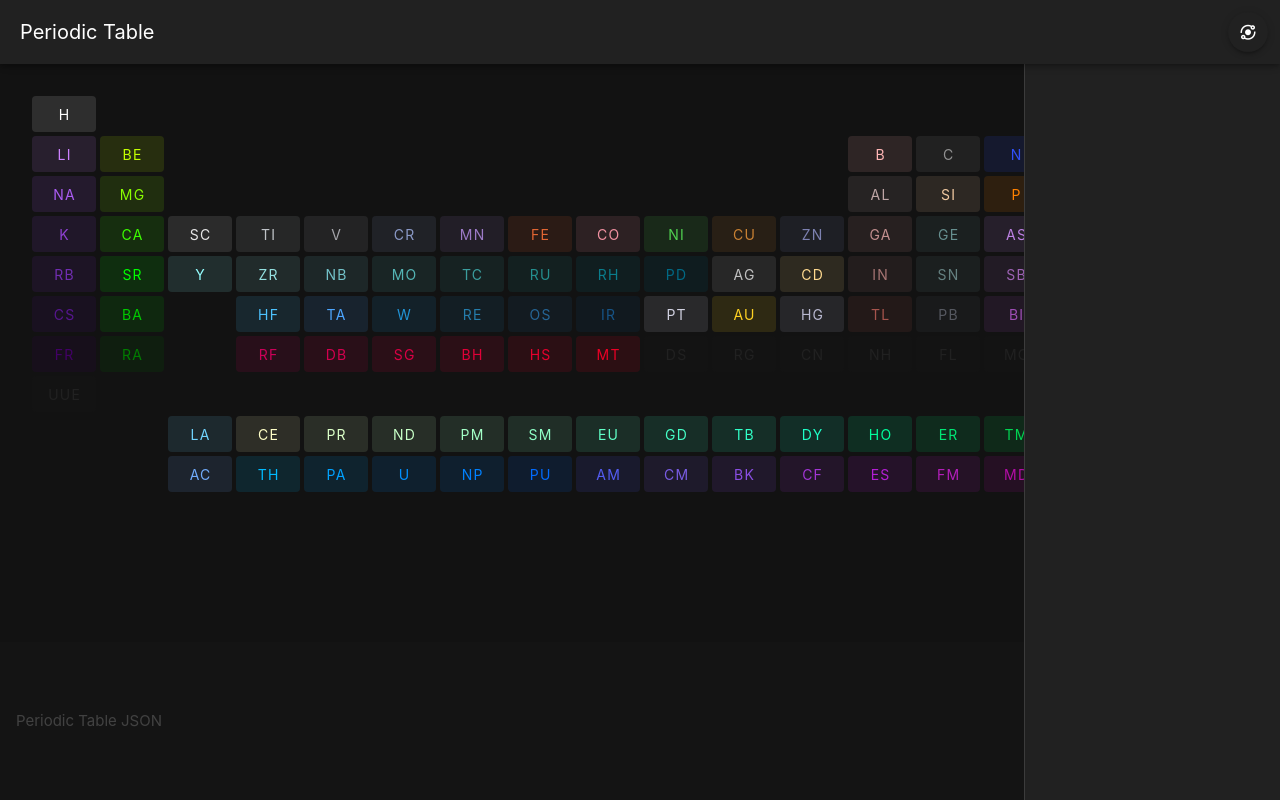
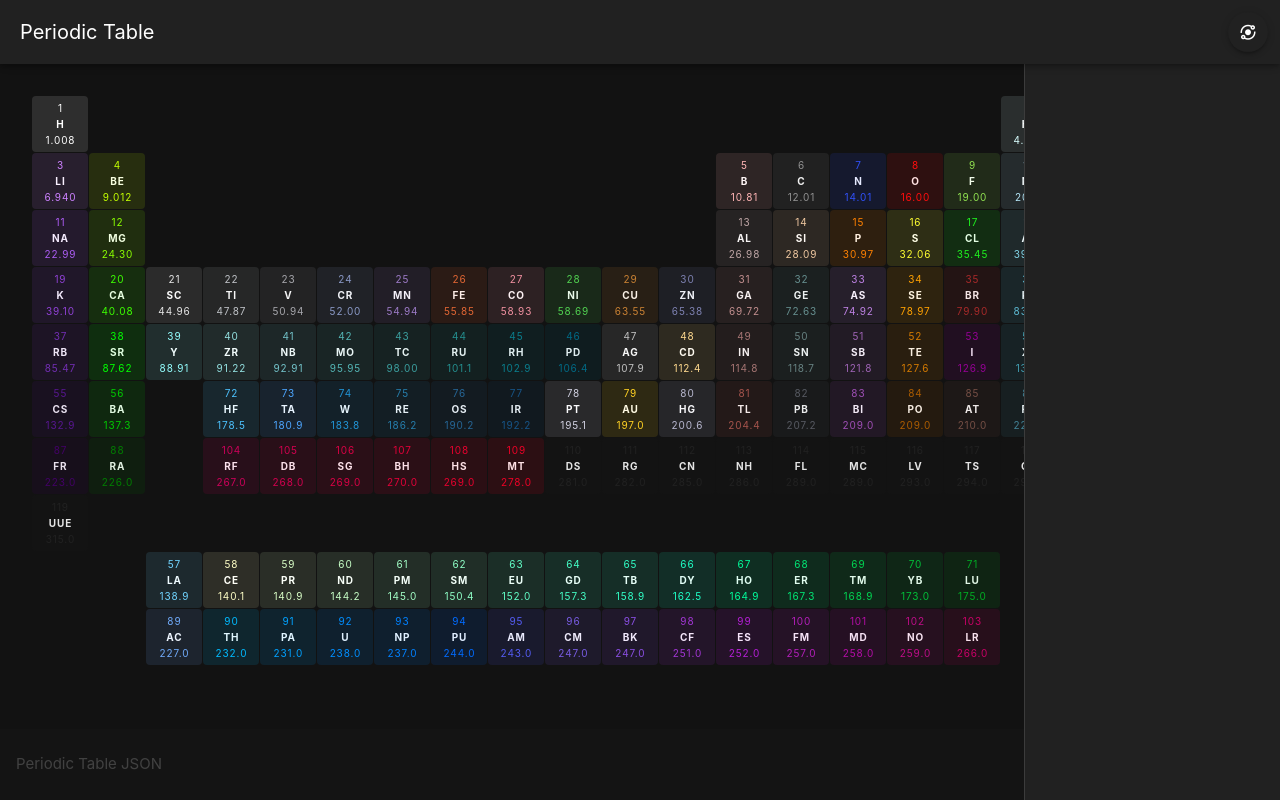
Before and after one commit to nuforge/periodic-elements, a Vue app: page / in a window 1280 px wide. Built offline with nearby package versions, Linux system fonts and the light colour scheme; the HTML template or start-up script is replaced by a standard one.

Commit message:
Some formating

```diff
--- a/src/App.vue
+++ b/src/App.vue
@@ -7,7 +7,8 @@
         <v-toolbar-title><router-link to="/">Periodic Table</router-link></v-toolbar-title>
         <v-spacer></v-spacer>
       </v-app-bar>
-      <NavigationLayout v-model="drawer" location="end" :element="elements.element" app />
+      <NavigationLayout v-model="drawer" location="end" :element="elements.element" app disable-route-watcher
+        disable-resize-watcher />
       <v-container>
         <RouterView />
       </v-container>
--- a/src/components/PeriodicFlex.vue
+++ b/src/components/PeriodicFlex.vue
@@ -1,9 +1,9 @@
 <script setup lang="ts">
-import ElementBox from './ElementBox.vue';
 interface ElementData {
   xpos: number;
   ypos: number;
   number: number;
+  atomic_mass: number;
   [key: string]: unknown;
 }
 
@@ -25,10 +25,19 @@ defineProps({
 </script>
 
 <template>
-  <v-container class="periodic-table" max-width="1200">
+  <v-container class="periodic-table">
     <v-btn :variant="true ? 'tonal' : 'text'" :color="element['cpk-hex'] ? `#${element['cpk-hex']}` : 'surface'"
       :text="`${element.symbol}`" v-for="element in elements" :key="element.number" class="element-cell"
-      :style="getPositionStyle(element)" />
+      :style="getPositionStyle(element)" size="x-small" stacked>
+      <template #prepend>
+        <span>{{ element.number }}</span>
+      </template>
+      <template #default>
+        <b class="text-white">{{ element.symbol }}</b>
+      </template>
+      <template #append>{{ element.atomic_mass.toPrecision(4) }}
+      </template>
+    </v-btn>
   </v-container>
 </template>
 
@@ -38,7 +47,7 @@ defineProps({
   grid-template-columns: repeat(18, 1fr);
   /* Adjust as per periodic table layout */
   /* Adjust height as needed */
-  gap: 4px;
+  gap: 1px;
   /* Space between elements */
 }
 
--- a/src/main.ts
+++ b/src/main.ts
@@ -20,6 +20,7 @@ import {
   VMain,
   VResponsive,
   VNavigationDrawer,
+  VBadge,
   VBtn,
   VCard,
   VCardTitle,
@@ -28,6 +29,7 @@ import {
   VCardSubtitle,
   VChip,
   VTooltip,
+  VLabel,
   VList,
   VListItem,
   VListItemTitle,
@@ -105,6 +107,7 @@ const vuetify = createVuetify({
     VMain,
     VResponsive,
     VNavigationDrawer,
+    VBadge,
     VBtn,
     VBtnToggle,
     VCard,
@@ -116,6 +119,7 @@ const vuetify = createVuetify({
     VCol,
     VChip,
     VTooltip,
+    VLabel,
     VList,
     VListItem,
     VListItemTitle,
```
